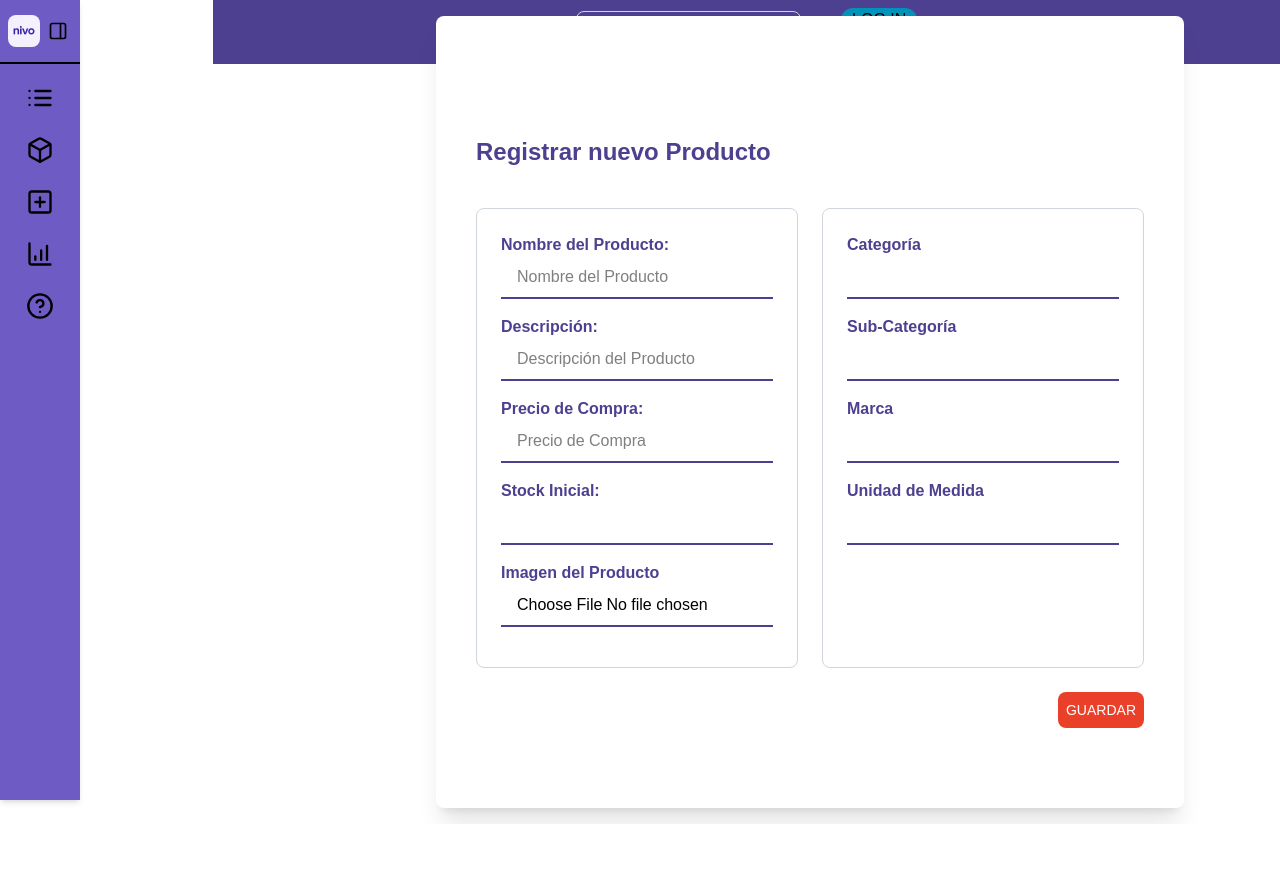
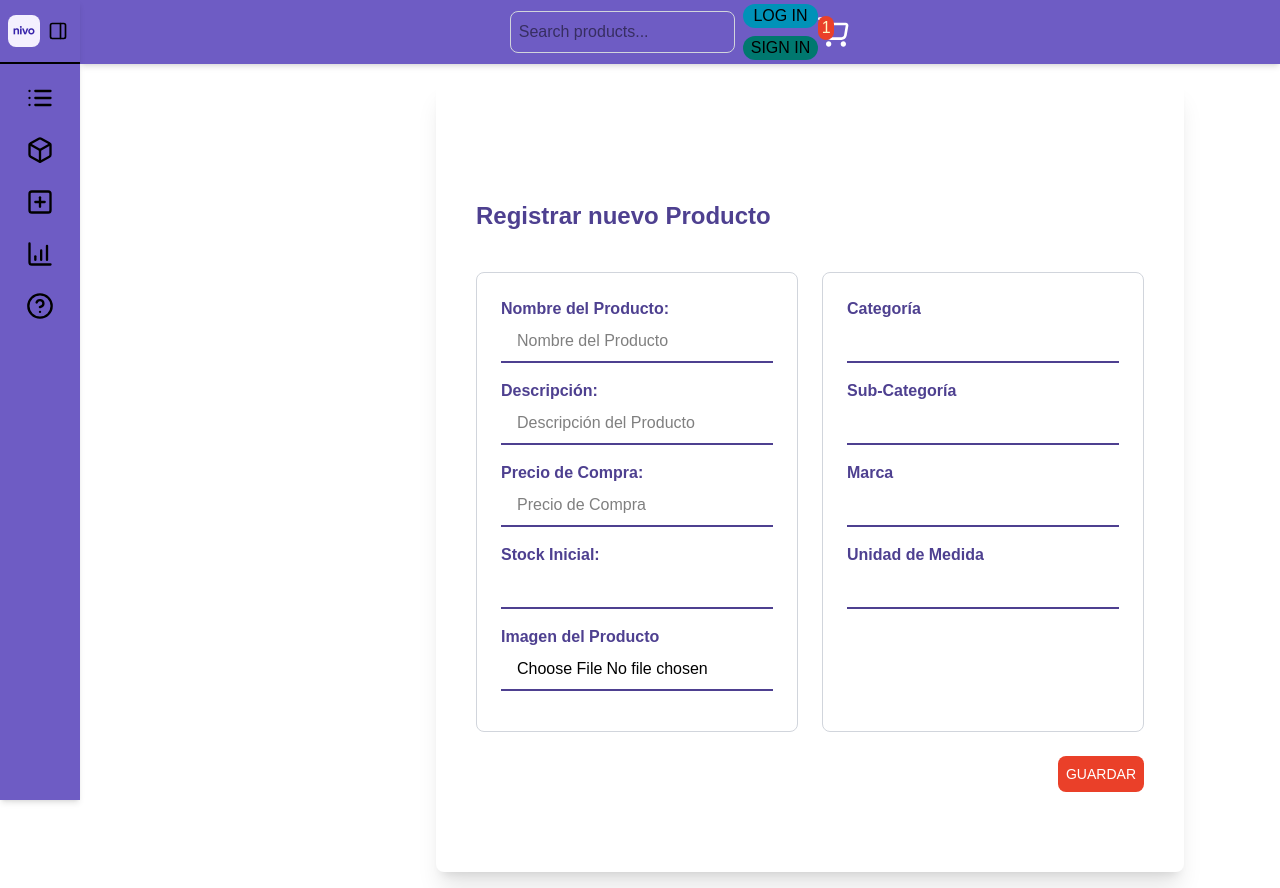
Before and after one commit to EbguenyPJ/termedstorm-front, a Next.js app in the folder front/: page /addproduct in a window 1280 px wide. Before the commit the page ends 824 px from the top, so only its background shows below. Built offline with nearby package versions, Linux system fonts and the light colour scheme.

Commit message:
feat: navbar implemented
There are details yet to optimize, but it's functional and responsive.

```diff
--- a/front/src/components/LayoutManager.tsx
+++ b/front/src/components/LayoutManager.tsx
@@ -1,3 +1,78 @@
+// "use client";
+
+// import { useRef, useState, useEffect } from "react";
+// import Navbar from "@/components/Navbar/Navbar";
+// import SideBar from "@/components/SideBar";
+// import ExcludedWrapper from "@/components/ExcludedWrapper";
+// import { useOutsideClick } from "@/hooks/useOutsideClick";
+
+// export default function LayoutManager({
+//     children,
+// }: {
+//     children: React.ReactNode;
+// }) {
+//     const [isSidebarCollapsed, setSidebarCollapsed] = useState(true);
+//     const [isMobileOverlay, setIsMobileOverlay] = useState(false);
+
+//     const sidebarRef = useRef<HTMLDivElement>(null);
+
+//     const toggleSidebarCollapse = () => {
+//         setSidebarCollapsed(!isSidebarCollapsed);
+//     };
+
+//     useEffect(() => {
+//         const handleResize = () => {
+//         if (window.innerWidth < 1024) {
+//             setSidebarCollapsed(true);
+//         }
+//         };
+//         handleResize();
+//         window.addEventListener("resize", handleResize);
+//         return () => window.removeEventListener("resize", handleResize);
+//     }, []);
+
+//     useEffect(() => {
+//         if (typeof window !== "undefined") {
+//         const isMobile = window.innerWidth < 1024;
+//         setIsMobileOverlay(!isSidebarCollapsed && isMobile);
+//         }
+//     }, [isSidebarCollapsed]);
+
+//     useOutsideClick(sidebarRef, () => {
+//         if (window.innerWidth < 1024 && !isSidebarCollapsed) {
+//         setSidebarCollapsed(true);
+//         }
+//     });
+
+//     return (
+//         <>
+//         {isMobileOverlay && (
+//             <div className="fixed inset-0 bg-black bg-opacity-50 z-30"></div>
+//         )}
+
+//         <ExcludedWrapper>
+//             <SideBar
+//             ref={sidebarRef}
+//             isCollapsed={isSidebarCollapsed}
+//             toggleCollapse={toggleSidebarCollapse}
+//             />
+//         </ExcludedWrapper>
+
+//         <div
+//             className={`transition-none duration-0 ${
+//             isSidebarCollapsed ? "sm:ml-20" : "sm:ml-64"
+//             }`}
+//         >
+//             <ExcludedWrapper>
+//             <Navbar />
+//             </ExcludedWrapper>
+//             <div className="p-4 absolute">{children}</div>
+//         </div>
+//         </>
+//     );
+// };
+
+
 "use client";
 
 import { useRef, useState, useEffect } from "react";
@@ -13,8 +88,10 @@ export default function LayoutManager({
 }) {
     const [isSidebarCollapsed, setSidebarCollapsed] = useState(true);
     const [isMobileOverlay, setIsMobileOverlay] = useState(false);
+    const [isNavbarOpen, setIsNavbarOpen] = useState(false);
 
     const sidebarRef = useRef<HTMLDivElement>(null);
+    const navbarRef = useRef<HTMLDivElement>(null);
 
     const toggleSidebarCollapse = () => {
         setSidebarCollapsed(!isSidebarCollapsed);
@@ -24,6 +101,7 @@ export default function LayoutManager({
         const handleResize = () => {
         if (window.innerWidth < 1024) {
             setSidebarCollapsed(true);
+            setIsNavbarOpen(false);
         }
         };
         handleResize();
@@ -41,6 +119,12 @@ export default function LayoutManager({
     useOutsideClick(sidebarRef, () => {
         if (window.innerWidth < 1024 && !isSidebarCollapsed) {
         setSidebarCollapsed(true);
+        }
+    });
+
+    useOutsideClick(navbarRef, () => {
+        if (window.innerWidth < 1024 && isNavbarOpen) {
+        setIsNavbarOpen(false);
         }
     });
 
@@ -64,8 +148,14 @@ export default function LayoutManager({
             }`}
         >
             <ExcludedWrapper>
-            <Navbar />
+            <div ref={navbarRef}>
+                <Navbar
+                isOpen={isNavbarOpen}
+                toggleMenu={() => setIsNavbarOpen(!isNavbarOpen)}
+                />
+            </div>
             </ExcludedWrapper>
+
             <div className="p-4 absolute">{children}</div>
         </div>
         </>
--- a/front/src/components/Navbar/Navbar.tsx
+++ b/front/src/components/Navbar/Navbar.tsx
@@ -1,22 +1,70 @@
+// "use client";
+
+// import { useState } from "react";
+// import Cart from "../Cart";
+// import SearchBar from "../SearchBar";
+// import { UserWidget } from "./UserWidget/UserWidget";
+// import menuOpen from '@/utils/menu-navigation-open.svg';
+// import menuClose from '@/utils/menu-navigation-closed.svg';
+// import Image from "next/image";
+
+// export default function Navbar() {
+//     const [isOpen, setIsOpen] = useState(false);
+
+//     const toggleMenu = () => setIsOpen(!isOpen);
+
+//     return (
+//         <nav className="relative bg-secondary text-base w-full md:w-10/12 md:fixed md:right-0 md:flex md:items-center md:justify-around md:h-16 md:px-2 md:rounded-none text-base1 rounded-lg">
+//             <div className="absolute p-2 rounded-lg mt-2 right-2 bg-secondary md:hidden">
+//                 <button onClick={toggleMenu} className="text-2xl m-auto">
+//                     {isOpen ? (
+//                         <Image src={menuOpen} alt="menuOpen" className="w-8" />
+//                     ) : (
+//                         <Image src={menuClose} alt="menuClose" className="w-8" />
+//                     )}
+//                 </button>
+//             </div>
+
+//             <div className={`${isOpen ? "flex" : "hidden"} flex-col-reverse gap-4 md:flex md:flex-row md:items-center md:justify-between md:mt-0 md:gap-0 w-full md:w-auto`}>
+
+//                     <SearchBar
+//                     />
+
+//                 <div className="flex flex-row-reverse w-1/2 justify-between mt-2 ml-2 md:flex-row">
+//                     <div className="my-auto">
+//                         <Cart />
+//                     </div>
+
+//                     <div className="flex my-auto md:ml-auto">
+//                         <UserWidget />
+//                     </div>
+//                 </div>
+
+//             </div>
+//         </nav>
+//     );
+// };
+
+
 "use client";
 
-import { useState } from "react";
 import Cart from "../Cart";
 import SearchBar from "../SearchBar";
 import { UserWidget } from "./UserWidget/UserWidget";
-import menuOpen from '@/utils/menu-navigation-open.svg';
-import menuClose from '@/utils/menu-navigation-closed.svg';
+import menuOpen from "@/utils/menu-navigation-open.svg";
+import menuClose from "@/utils/menu-navigation-closed.svg";
 import Image from "next/image";
 
-export default function Navbar() {
-    const [isOpen, setIsOpen] = useState(false);
+type NavbarProps = {
+    isOpen: boolean;
+    toggleMenu: () => void;
+};
 
-    const toggleMenu = () => setIsOpen(!isOpen);
-
+export default function Navbar({ isOpen, toggleMenu }: NavbarProps) {
     return (
-        <nav className="relative bg-secondary text-base w-full md:w-10/12 md:fixed md:right-0 md:flex md:items-center md:justify-around md:h-16 md:px-2 md:rounded-none text-base1 rounded-lg">
-            <div className="absolute p-2 rounded-lg mt-2 right-2 bg-secondary md:hidden">
-                <button onClick={toggleMenu} className="text-2xl m-auto">
+        <>
+        <div className="fixed top-2 right-2 z-50 md:hidden">
+            <button onClick={toggleMenu} className="bg-primary p-2 rounded-lg">
             {isOpen ? (
                 <Image src={menuOpen} alt="menuOpen" className="w-8" />
             ) : (
@@ -25,12 +73,15 @@ export default function Navbar() {
             </button>
         </div>
 
-            <div className={`${isOpen ? "flex" : "hidden"} flex-col-reverse gap-4 md:flex md:flex-row md:items-center md:justify-between md:mt-0 md:gap-0 w-full md:w-auto`}>
+        <nav
+            className={`fixed top-0 right-0 h-full w-3/4 sm:w-2/4 md:static md:h-16 md:w-full md:flex md:items-center md:justify-around md:rounded-none z-40 bg-primary text-base1 shadow-md transition-transform duration-300 ${
+            isOpen ? "translate-x-0" : "translate-x-full"
+            } md:translate-x-0`}
+        >
+            <div className="flex flex-col-reverse gap-4 md:flex md:flex-row md:items-center md:justify-between md:mt-0 md:gap-0 w-full md:w-auto p-4 md:p-0">
+            <SearchBar />
 
-                    <SearchBar
-                    />
-
-                <div className="flex flex-row-reverse w-1/2 justify-between mt-2 ml-2 md:flex-row">
+            <div className="flex flex-row-reverse w-full md:w-auto justify-between mt-2 md:mt-0 md:ml-2">
                 <div className="my-auto">
                 <Cart />
                 </div>
@@ -39,8 +90,8 @@ export default function Navbar() {
                 <UserWidget />
                 </div>
             </div>
-
             </div>
         </nav>
+        </>
     );
 };
```
Lines whose indentation alone changed are shown as unchanged.
